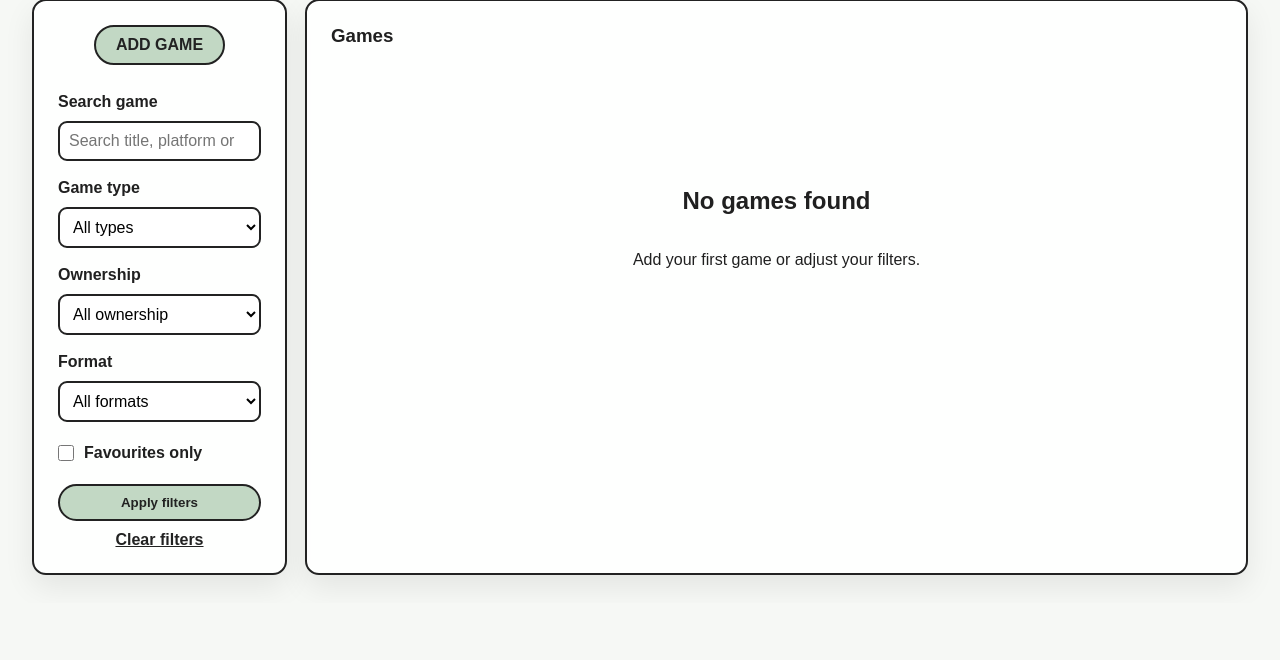
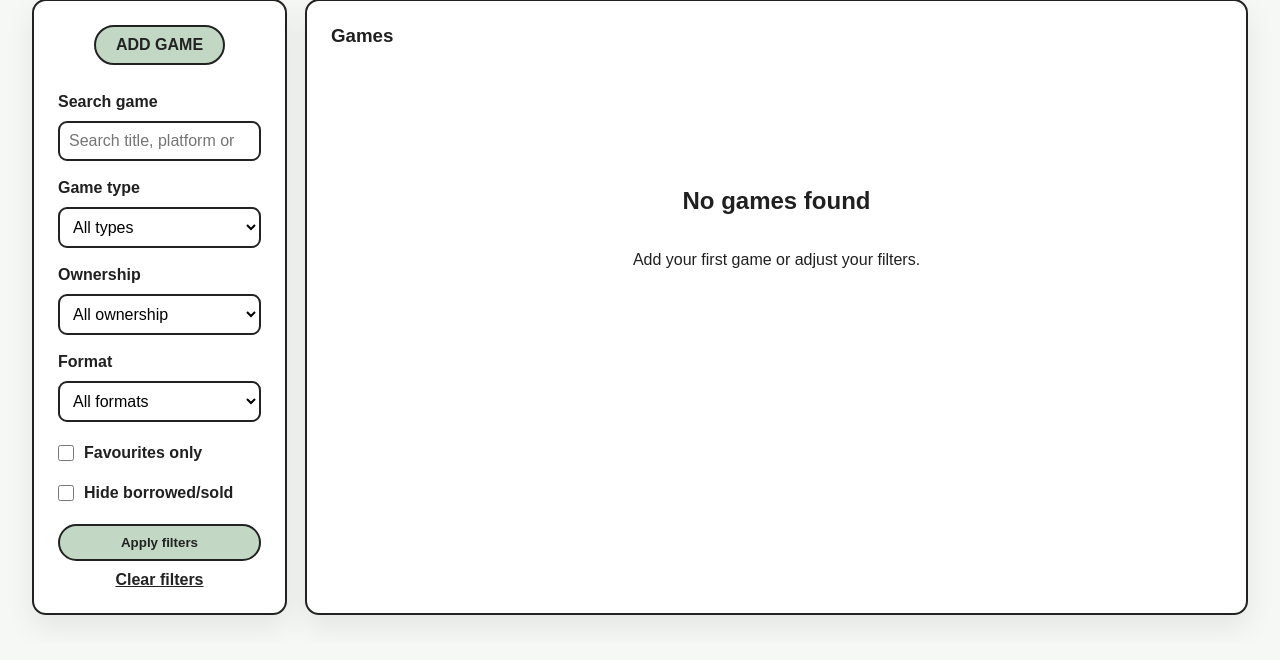
Before and after one commit to DarthCookie45/GameShelf, a Django app: page /games/ in a window 1280 px wide. Shown: the part 93-753 px from the top of the page. Run offline with Django 5.2, Linux system fonts and the light colour scheme; the visitor is signed in with stand-in values (Sample User, id 1); data that the repository does not hold is empty.

Commit message:
Add hide borrowed/ sold filter

```diff
--- a/games/templates/games/games_list.html
+++ b/games/templates/games/games_list.html
@@ -58,6 +58,16 @@
                         {% if selected_favourite == 'on' %}checked{% endif %}
                     >
                     <label for="favourite">Favourites only</label>
+                </div>
+
+                <div class="checkbox-row">
+                    <input
+                        id="hide_unavailable"
+                        type="checkbox"
+                        name="hide_unavailable"
+                        {% if selected_hide_unavailable == 'on' %}checked{% endif %}
+                    >
+                    <label for="hide_unavailable">Hide borrowed/sold</label>
                 </div>
 
                 <button class="button filter-button" type="submit">Apply filters</button>
--- a/games/views.py
+++ b/games/views.py
@@ -23,6 +23,7 @@ def games_list(request):
     ownership_status = request.GET.get('ownership_status', '')
     game_format = request.GET.get('format', '')
     favourite = request.GET.get('favourite', '')
+    hide_unavailable = request.GET.get('hide_unavailable', '')
     sort = request.GET.get('sort', 'title')
 
     if search_query:
@@ -43,6 +44,9 @@ def games_list(request):
 
     if favourite == 'on':
         games = games.filter(favourite=True)
+
+    if hide_unavailable == 'on':
+        games = games.exclude(ownership_status__in=[Game.BORROWED, Game.SOLD])
 
     allowed_sorts = [
         'title',
@@ -71,6 +75,7 @@ def games_list(request):
         'selected_ownership_status': ownership_status,
         'selected_format': game_format,
         'selected_favourite': favourite,
+        'selected_hide_unavailable': hide_unavailable,
         'current_sort': sort,
         'game_type_choices': Game.GAME_TYPE_CHOICES,
         'ownership_choices': Game.OWNERSHIP_CHOICES,
```
Also changed, not shown: TESTING.md (+2 -0 lines).
